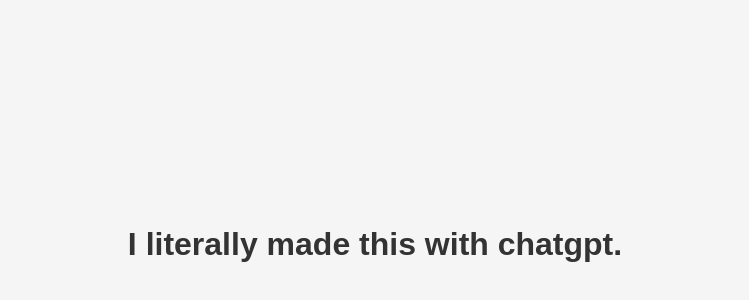
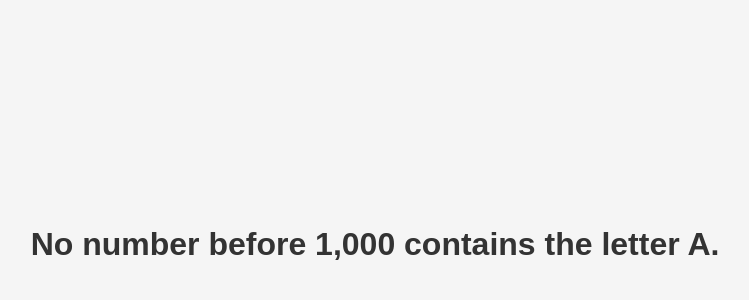
Before and after one commit to websiteurl-hub/qr-message-site, a plain HTML site: page index.html in a window 1280 px wide. Shown: the part 156-456 px from the top of the page, without its empty margins (265-1014 px from the left). Drawn offline with Linux system fonts and the light colour scheme.

Commit message:
Update index.html
updated message

```diff
--- a/index.html
+++ b/index.html
@@ -21,6 +21,6 @@
     </style>
 </head>
 <body>
-    <h1>I literally made this with chatgpt.</h1>
+    <h1>No number before 1,000 contains the letter A.</h1>
 </body>
 </html>
```
